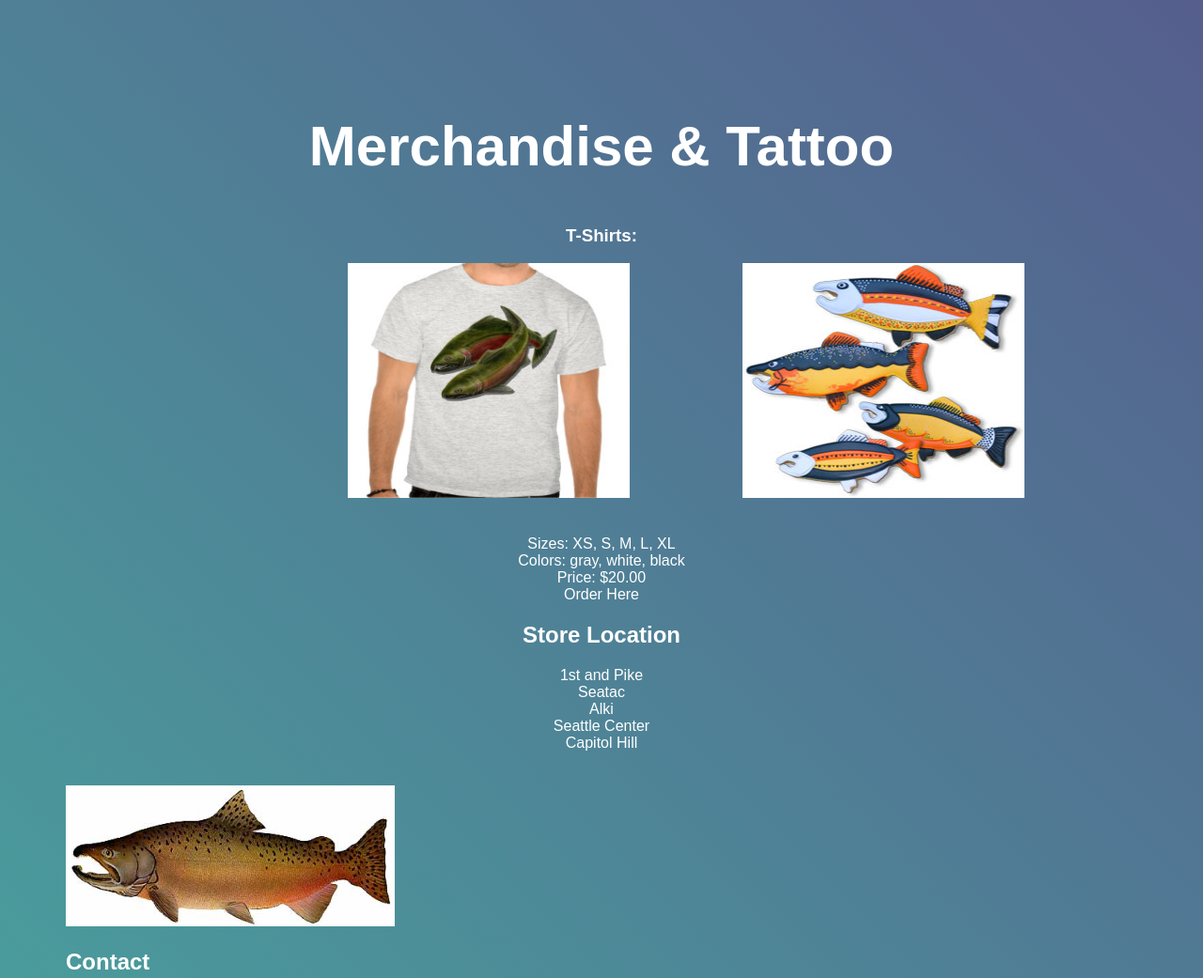
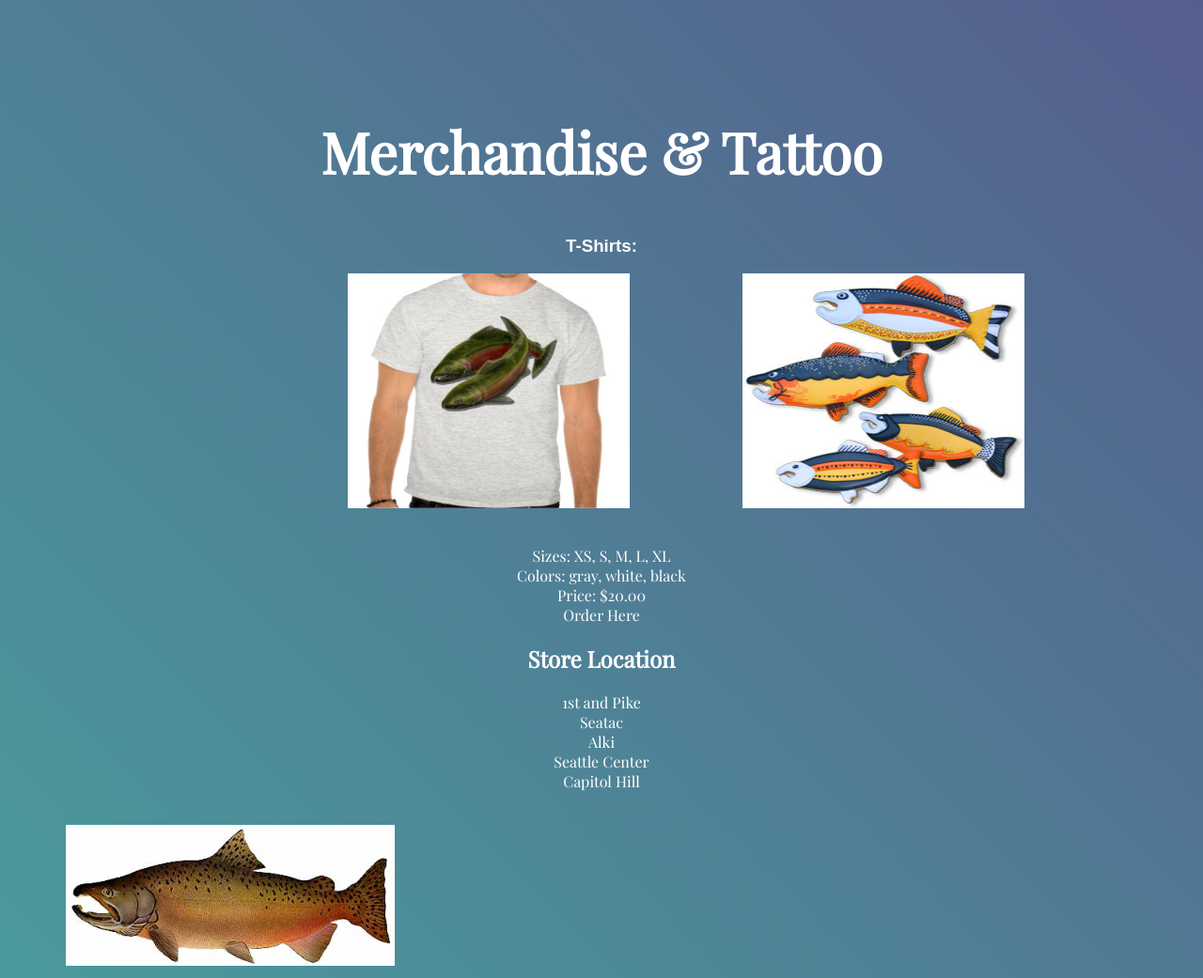
Before and after one commit to ptong19/salmoncookies, a plain HTML site: page index.html in a window 1280 px wide. Shown: the part 1900-2941 px from the top of the page at 94% size. Drawn offline with nearby package versions, Linux system fonts and the light colour scheme; a web font is replaced by a local one.

Commit message:
last edit

```diff
--- a/css/styles.css
+++ b/css/styles.css
@@ -178,8 +178,11 @@ div.id2 > img:last-child {
   font-size:16px;
   padding:-50px;
   margin:-40px;
+  font-family: 'Playfair Display', serif;
+
 }
 
 .m1{
   font-size: 60px;
+  font-family: 'Playfair Display', serif;
 }
--- a/index.html
+++ b/index.html
@@ -7,6 +7,7 @@
             <link href="css/reset.css"type="text/css"rel="stylesheet"/>
             <link href="css/styles.css"type="text/css"rel="stylesheet"/>
             <link href="https://fonts.googleapis.com/css?family=Muli&display=swap" rel="stylesheet">
+            <link href="https://fonts.googleapis.com/css?family=Playfair+Display&display=swap" rel="stylesheet">
 
 
 
--- a/js/app.js
+++ b/js/app.js
@@ -161,6 +161,7 @@ function render(){
   // capHill.renderCookiestore();
   // alKi.renderCookiestore();
 
+
   for(var i = 0; i <storeLocation.length; i++){
     storeLocation[i].renderCookiestore();
     // console.log(render);
```
